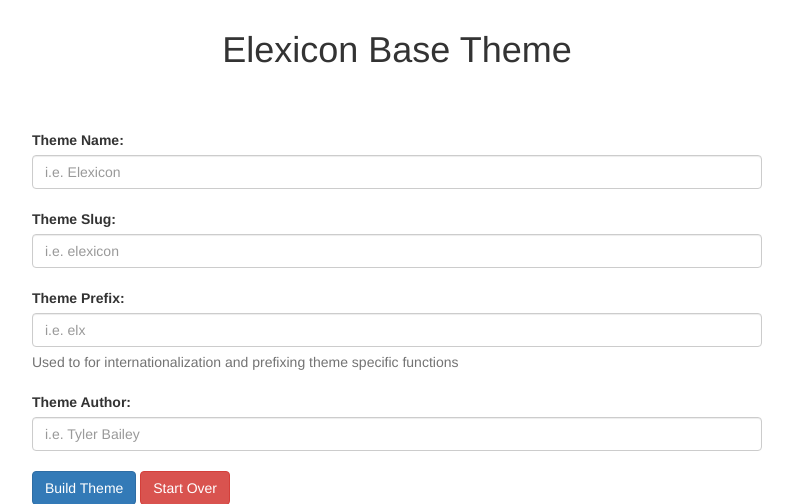
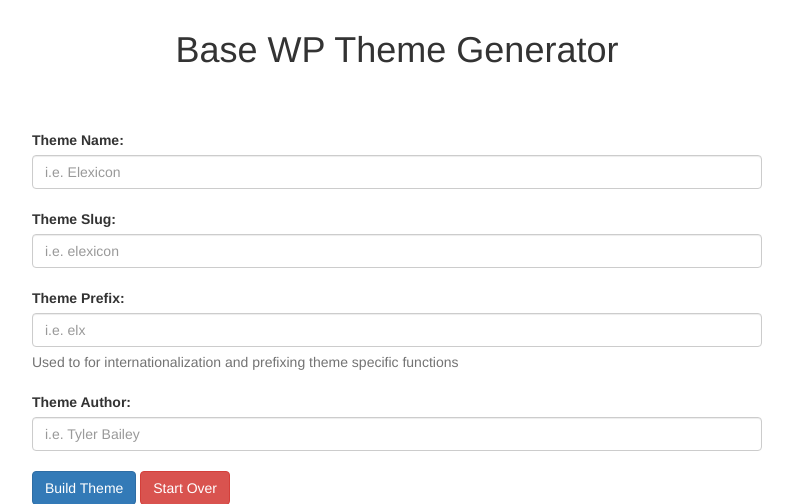
Before and after one commit to TylerB24890/wp-theme-generator, a PHP site: page / in a window 1280 px wide. Shown: the top 504 px of the page, without its empty margins (243-1036 px from the left). Run offline with PHP 8.4, Linux system fonts and the light colour scheme.

Commit message:
Rename the page header

```diff
--- a/index.php
+++ b/index.php
@@ -2,7 +2,7 @@
 
     <div class="container">
         <div class="col-md-8 col-md-offset-2">
-            <h1 class="text-center">Elexicon Base Theme</h1>
+            <h1 class="text-center">Base WP Theme Generator</h1>
 
             <?php if(isset($resp)) : ?>
                 <div style="color: red; margin: 30px 0;">
```
